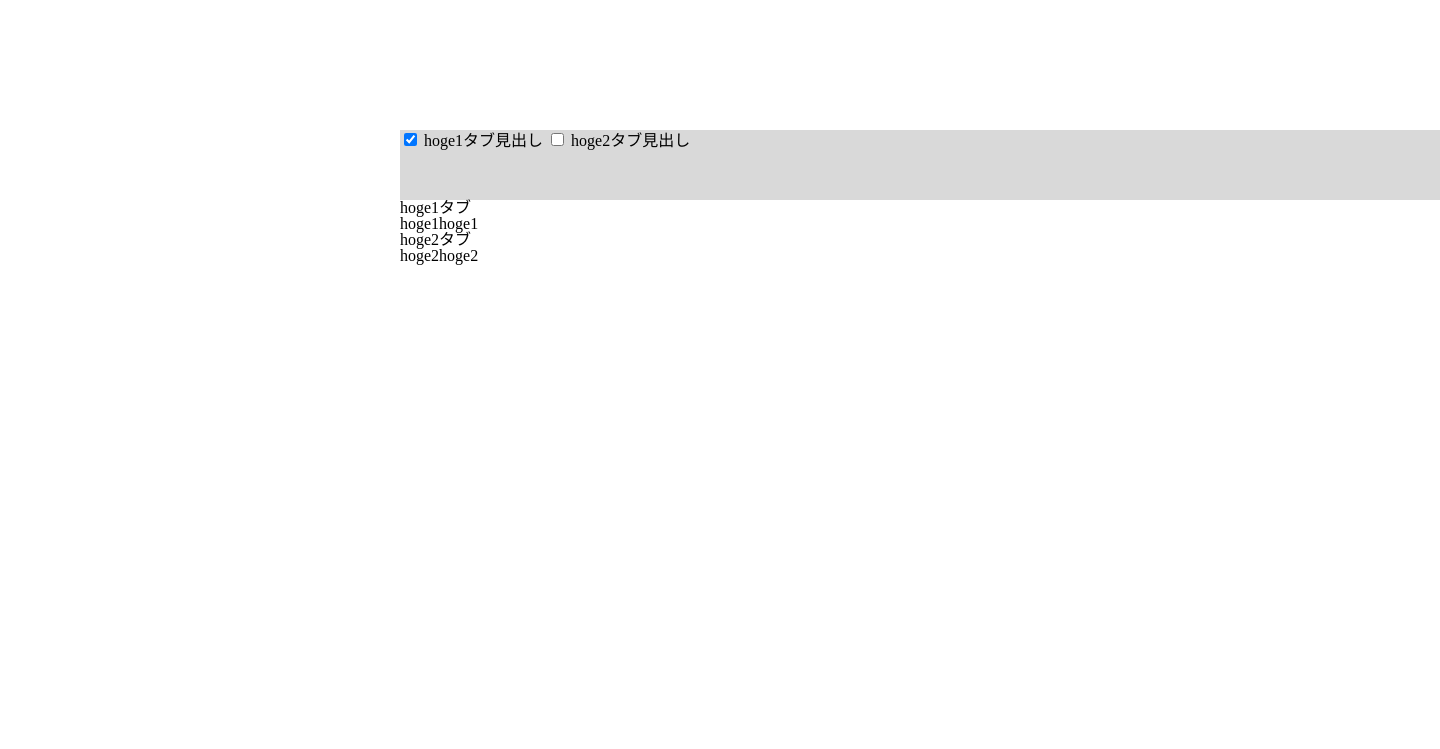
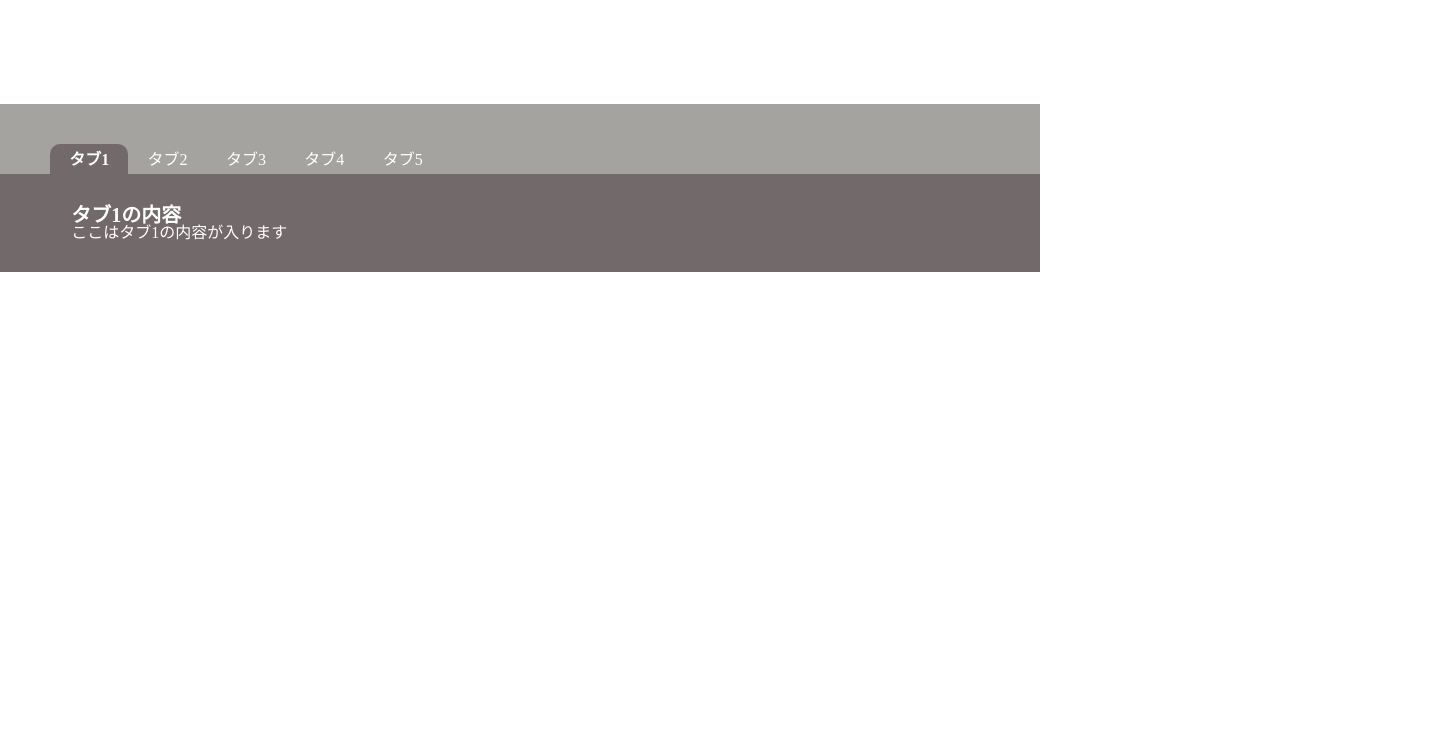
Before and after one commit to felixxsv/disconnect, a PHP site: page /html/createTabTmp.html in a window 1440 px wide. Shown: the top 749 px of the page. Run offline with PHP 8.4, Linux system fonts and the light colour scheme.

Commit message:
ver1.0 createTab

```diff
--- a/site/css/createTab.css
+++ b/site/css/createTab.css
@@ -1,11 +1,49 @@
-main{
+body{
     width: 1040px;
-    height: 620px;
-    margin: 130px 0 0 400px;
 }
-#tabContainer{
-    width: 100%;
+.tabs {
+    max-width: 100%;
+    margin: 10% auto;
+  }
+
+  .tab-list {
+    background-color: #A5A3A0;
+    display: flex;
     height: 70px;
-    background-color: #D9D9D9;
+  }
 
-}
+  .tab-item {
+    border-radius: 10px 10px 0 0;
+    background-color: #A5A3A0;
+    padding: 0.5em 1.2em;
+    margin: 40px 0 0 0;
+    cursor: pointer;
+    color: #fff;
+  }
+  .tab-item:first-child{
+    margin-left: 50px;
+  }
+
+  .tab-content {
+    background-color: #72696A;
+  }
+
+  .tab-panel {
+    margin-left: 40px;
+    display: none;
+    color: #fff;
+  }
+
+  .tab-item.active {
+    background-color: #72696A;
+    font-weight: bold;
+  }
+
+  .tab-panel.active {
+    display: block;
+    padding: 3%;
+  }
+  .tab-panel.active h2 {
+    font-size: 20px;
+    font-weight: bold;
+  }
--- a/site/html/createTabTmp.html
+++ b/site/html/createTabTmp.html
@@ -8,24 +8,39 @@
     <link rel="stylesheet" href="/site/css/createTab.css">
 </head>
 <body>
-    <main>
-        <div id="tabContainer">
-            <input type="checkbox" class="checkBtn" id="hoge1" checked="true">
-            <label id="hoge1Label" for="hoge1">hoge1タブ見出し</label>
-            <input type="checkbox" class="checkBtn" id="hoge2">
-            <label id="hoge2Label" for="hoge12">hoge2タブ見出し</label>
+    <div class="tabs">
+        <ul class="tab-list">
+          <li class="tab-item active" tabindex="0">タブ1</li>
+          <li class="tab-item" tabindex="0">タブ2</li>
+          <li class="tab-item" tabindex="0">タブ3</li>
+          <li class="tab-item" tabindex="0">タブ4</li>
+          <li class="tab-item" tabindex="0">タブ5</li>
+        </ul>
+        <div class="tab-content">
+          <div class="tab-panel active">
+            <h2>タブ1の内容</h2>
+            <p>ここはタブ1の内容が入ります</p>
+          </div>
+          <div class="tab-panel">
+            <h2>タブ2の内容</h2>
+            <p>ここはタブ2の内容が入ります</p>
+          </div>
+          <div class="tab-panel">
+            <h2>タブ3の内容</h2>
+            <p>ここはタブ3の内容が入ります</p>
+          </div>
+          <div class="tab-panel">
+            <h2>タブ4の内容</h2>
+            <p>ここはタブ4の内容が入ります</p>
+          </div>
+          <div class="tab-panel">
+            <h2>タブ5の内容</h2>
+            <p>ここはタブ4の内容が入ります</p>
+          </div>
         </div>
-        <!-- タブの内容部分 -->
-        <div id="left-container">
-            <h1>hoge1タブ</h1>
-            <p>hoge1hoge1</p>
-        </div>
-        <div id="right-container">
-            <h1>hoge2タブ</h1>
-            <p>hoge2hoge2</p>
-        </div>
+      </div>
 
-        <script src="/site/js/createTab.js"></script>
-    </main>
+    <script src="/site/js/createTab.js"></script>
+
 </body>
 </html>
--- a/site/js/createTab.js
+++ b/site/js/createTab.js
@@ -0,0 +1,23 @@
+// タブの見出し（tab-item）を取得
+const tabItems = document.querySelectorAll(".tab-item");
+
+tabItems.forEach((tabItem) => {
+  tabItem.addEventListener("click", () => {
+    // すべてのタブを非アクティブにする
+    tabItems.forEach((t) => {
+      t.classList.remove("active");
+    });
+    // すべてのコンテンツを非表示にする
+    const tabPanels = document.querySelectorAll(".tab-panel");
+    tabPanels.forEach((tabPanel) => {
+      tabPanel.classList.remove("active");
+    });
+
+    // クリックされたタブをアクティブにする
+    tabItem.classList.add("active");
+
+    // 対応するコンテンツを表示
+    const tabIndex = Array.from(tabItems).indexOf(tabItem);
+    tabPanels[tabIndex].classList.add("active");
+  });
+});
```
